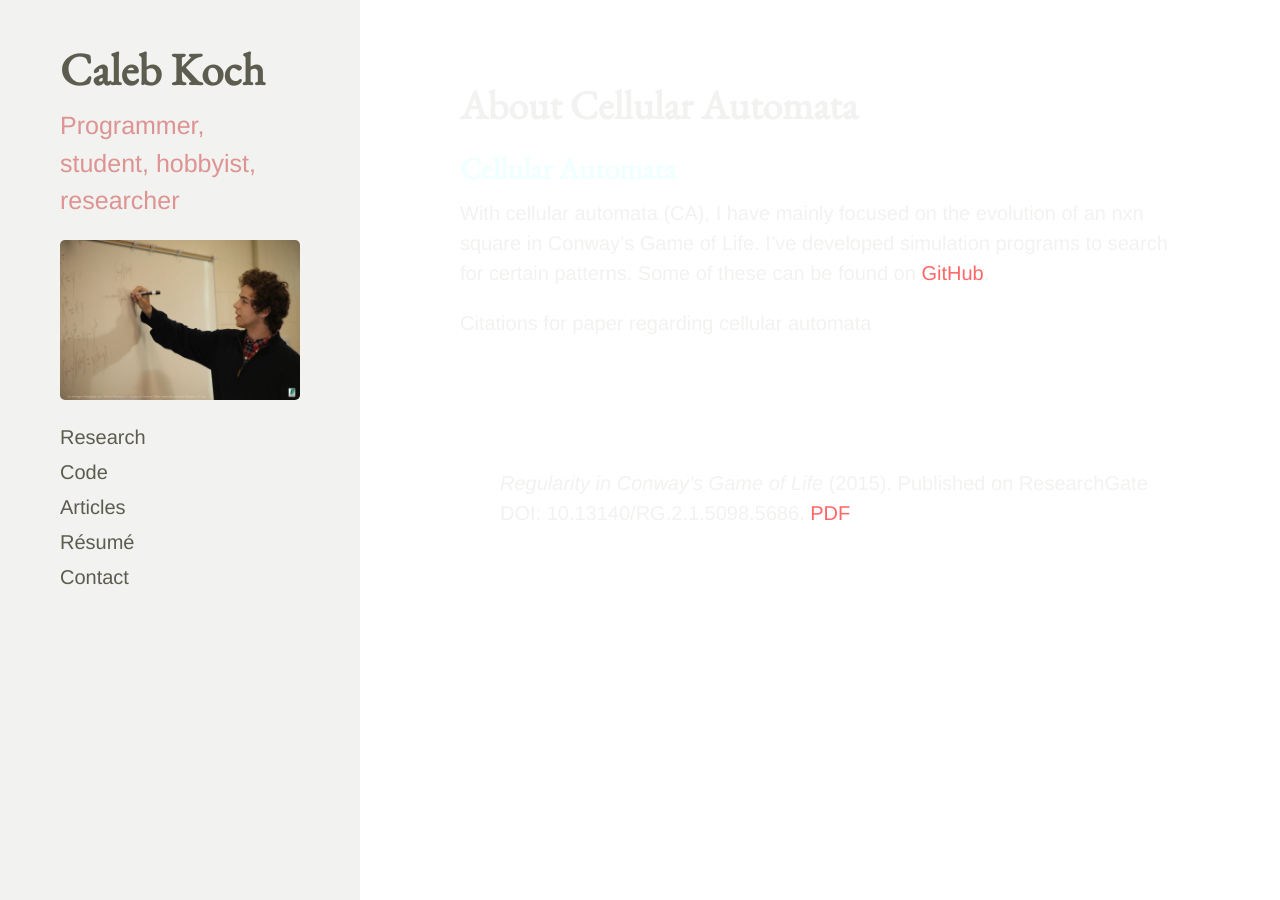
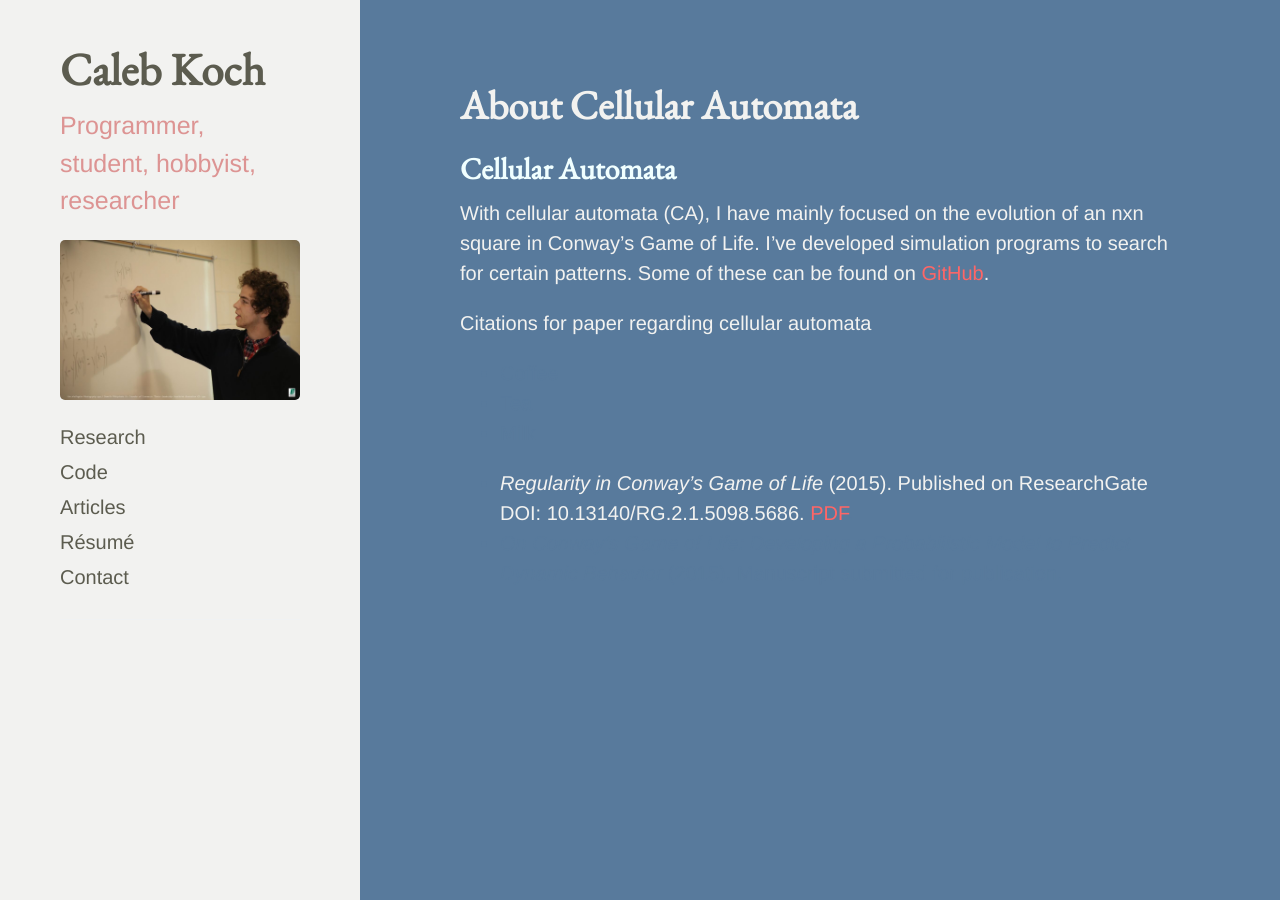
Before and after one commit to cakoch10/cakoch10.github.io, a Jekyll site: the page built from automata.md, in a window 1280 px wide. Built offline with Jekyll 4.4.1, drawn with Linux system fonts in a browser that asks for light colours; Markdown is read by kramdown in place of the engine named in the settings.

Commit message:
Update poole.css

```diff
--- a/public/css/poole.css
+++ b/public/css/poole.css
@@ -44,10 +44,10 @@ html {
   }
 }
 
-/*587A9C*/
+/*Changes color of main body*/
 body {
-  color: #FFFFFF;
-  background-color: #FFFFFF;
+  color: #587A9C;
+  background-color: #587A9C;
   -webkit-text-size-adjust: 100%;
       -ms-text-size-adjust: 100%;
 }
```
